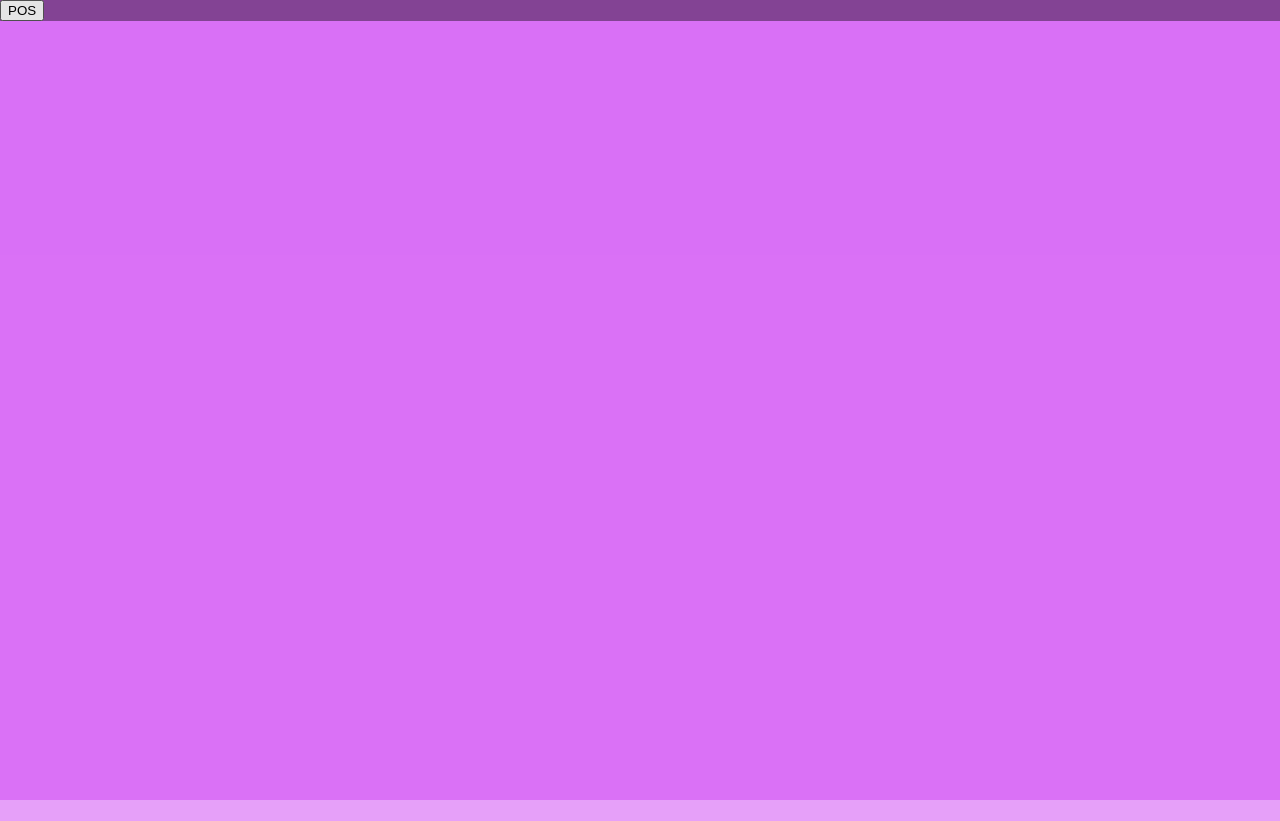
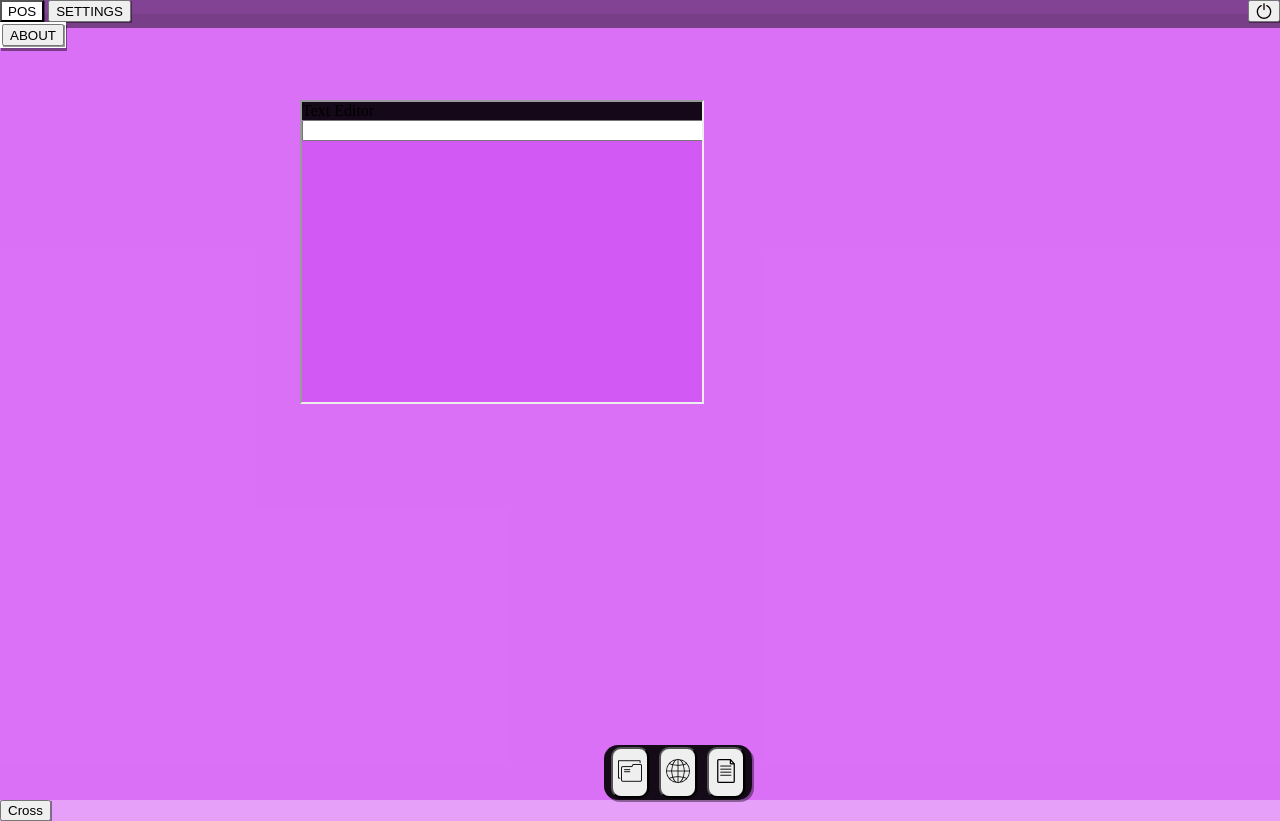
Before and after one commit to mraps98/pOS, a plain HTML site: page index.html in a window 1280 px wide. Both pictures are taken after a click on the button "POS". Before the commit the page ends 800 px from the top, so only its background shows below. Drawn offline with nearby package versions, Linux system fonts and the light colour scheme.

Commit message:
logout button

```diff
--- /dev/null
+++ b/apps/textEditor.html
@@ -0,0 +1,17 @@
+<!DOCTYPE html>
+<html lang="en">
+<head>
+    <meta charset="UTF-8">
+    <meta name="viewport" content="width=device-width, initial-scale=1.0">
+    <meta http-equiv="X-UA-Compatible" content="ie=edge">
+    <title>Text Editor</title>
+    <link rel="stylesheet" href="../css/textEditor.css">
+    <link rel="stylesheet" href="../css/styles.css">
+</head>
+<body>
+    <div id="titleBar">
+        Text Editor
+    </div>
+    <input type="text">
+</body>
+</html>
--- a/css/styles.css
+++ b/css/styles.css
@@ -1,8 +1,27 @@
+/* generic */
+div{
+    margin:0;
+}
 body{
     margin:0;
     background-color:rgba(206,66,244,0.5);
 }
+ul{
+    list-style-type: none;
+    padding:0;
+    margin:0;
+}
+button{
+    margin:0px;
+    box-shadow:1px 1px rgba(0,0,0,0.4);
+    transition-duration:1s;
+}
+button:hover{
+    background-color: white;
+    transition-duration: 1s;
+}
 
+/* login box */
 #loginBox{
     background-color:rgba(255,255,255,0.8);
     display:block;
@@ -12,14 +31,15 @@ body{
     padding:30px;
     margin:auto;
     box-shadow: 5px 10px #888888;
-    display:none;
+                                                display:none;
 }
 #loginBox div{
     margin:20px;
 }
 
+/* homescreen */
 #homeScreen{
-    /* display:none; */
+                                                /* display:none; */
     width:100%;
     margin:0px;
 }
@@ -27,7 +47,70 @@ h1,p{
     margin:0px;
 }
 
+/* taskbar */
 #taskBar{
     width:100%;
     background-color: rgba(0,0,0,0.4);
+    padding: 0px 0;
+    height:14px;
+    box-shadow:0px 14px rgba(0,0,0,0.45);
 }
+.taskBarMenuBox{
+    position:absolute;
+    border:2px solid rgba(255,255,255,1);
+    padding:0px;
+    background-color:rgba(255,255,255,0.8);
+    display:none;
+    box-shadow:1px 3px rgba(0,0,0,0.45);
+}
+.taskBarButton{
+    height:22px;
+}
+.taskBarMenuBox button{
+    width:100%;
+}
+#shutDownButton{
+    position:absolute;
+    right:0px;
+}
+
+/* dock */
+#dock{
+    display:none;
+    position:absolute;
+    padding:2px 2px;
+    background-color: rgba(0,0,0,0.9);
+    box-shadow: 2px 2px rgba(0,0,0,0.4);
+    border-radius:14px;
+}
+.dockButton{
+    padding: 10px 5px;
+    margin: 0 5px;
+    border-radius:10px;
+    transition-duration: 0.2s;
+}
+.dockButton:hover{
+    padding: 15px 10px;
+    transition-duration: 0.2s;
+}
+
+/* window */
+.window{
+    display:none;
+    position:absolute;
+}
+#titleBar{
+    background-color: rgba(0,0,0,0.9);
+}
+.windowCloseButton{
+    position:absolute;
+}
+
+/* text editor */
+#textEditor{
+    height:300px;
+    width:400px;
+    top:100px;
+    left:300px;
+    z-index:20;
+}
--- /dev/null
+++ b/css/textEditor.css
@@ -0,0 +1,9 @@
+body{
+    margin:0;
+    width:100%;
+}
+input{
+    height:100%;
+    width:100%;
+    margin:0;
+}
--- a/index.html
+++ b/index.html
@@ -8,6 +8,7 @@
     <link rel="stylesheet" href="css/styles.css">
 </head>
 <body>
+    <!-- loginbox -->
     <div id="loginBox">
         <div><h1>LOGIN TO POS</h1></div>
         <div>USERNAME: <input id="loginUsername" type="text"></div>
@@ -15,14 +16,44 @@
         <div><button id="loginButton">LOGIN</button></div>
         <span id="error" style="display:none">Invalid Credentials. Please Enter Again</span>
     </div>
+
+    <!-- homescreen -->
     <div id="homeScreen">
         <div id="taskBar">
-            <button>POS</button>
+            <button class="taskBarButton" data-menu="POSMenu">POS</button>
+            <button class="taskBarButton" data-menu="settingsMenu">SETTINGS</button>
+            <button class="taskBarButton" data-menu="shutDownMenu" id="shutDownButton"><img src="./assets/dock/shutDown.png"></button>
         </div>
+
     </div>
+
+    <!-- ToolBar Menus -->
+    <div id="POSMenuBox" class="taskBarMenuBox">
+        <ul id="POSMenu"></ul>
+    </div>
+    <div id="settingsMenuBox" class="taskBarMenuBox">
+        <ul id="settingsMenu"></ul>
+    </div>
+    <div id="shutDownMenuBox" class="taskBarMenuBox">
+        <ul id="shutDownMenu"></ul>
+    </div>
+
+    <!-- Dock -->
+    <div id="dock"></div>
+
+    <!-- Text Editor -->
+    <iframe src="./apps/textEditor.html" id="textEditor" class="window"></iframe>
+
+    </div>
+
+    <!-- Internet Browser -->
+    <iframe src="./apps/internetBrowser.html" id="internetBrowser" class="window"></iframe>
+    </div>
+
+    <!-- Cross Button -->
+    <button class="windowCloseButton">Cross</button>
+
     <script src="https://code.jquery.com/jquery-3.2.1.slim.min.js" integrity="sha384-KJ3o2DKtIkvYIK3UENzmM7KCkRr/rE9/Qpg6aAZGJwFDMVNA/GpGFF93hXpG5KkN" crossorigin="anonymous"></script>
-    <script src="https://cdnjs.cloudflare.com/ajax/libs/popper.js/1.12.9/umd/popper.min.js" integrity="sha384-ApNbgh9B+Y1QKtv3Rn7W3mgPxhU9K/ScQsAP7hUibX39j7fakFPskvXusvfa0b4Q" crossorigin="anonymous"></script>
-    <script src="https://maxcdn.bootstrapcdn.com/bootstrap/4.0.0/js/bootstrap.min.js" integrity="sha384-JZR6Spejh4U02d8jOt6vLEHfe/JQGiRRSQQxSfFWpi1MquVdAyjUar5+76PVCmYl" crossorigin="anonymous"></script>
     <script src="js/login.js"></script>
     <script src="js/homeScreen.js"></script>
 </body>
--- a/js/homeScreen.js
+++ b/js/homeScreen.js
@@ -2,20 +2,72 @@ $(document).ready(function(){
 
     var HomeScreen = {
         backgroundColor: "rgba(206,66,244,0.5)",
+        POSMenuElements: ["ABOUT"],
+        settingsMenuElements: ["BACKGROUND"],
+        shutDownMenuElements: ["LOGOUT"],
+        dockElements: ["Files","Internet","Text Edit"],
+        dockElementsImages: ["files.png","internet.png","textEdit.png"]
+    };
+
+
+    HomeScreen.fillTaskBarMenus = function(){
+        for(let i = 0; i <HomeScreen.POSMenuElements.length; i++){
+            $("#POSMenu").append("<li><button class='taskBarButton'>" + HomeScreen.POSMenuElements[i] + "</button></li>");
+        }
+        for(let i = 0; i <HomeScreen.settingsMenuElements.length; i++){
+            $("#settingsMenu").append("<li><button class='taskBarButton'>" + HomeScreen.settingsMenuElements[i] + "</button></li>");
+        }
+        for(let i = 0; i <HomeScreen.shutDownMenuElements.length; i++){
+            $("#shutDownMenu").append("<li><button class='taskBarButton'>" + HomeScreen.shutDownMenuElements[i] + "</button></li>");
+        }
+    };
+
+    HomeScreen.fillDock = function(){
+        for(let i = 0; i <HomeScreen.dockElements.length; i++){
+            $("#dock").append("<span class='dockItem'><button class='dockButton'><img src='./assets/dock/" + HomeScreen.dockElementsImages[i] + "'></button></span>");
+        }
+    }
+
+    HomeScreen.setLayout = function(){
+        // homescreen size
+        $("#homeScreen").css('height',window.innerHeight);
+
+        // menu toolbars
+        $(".taskBarMenuBox").css('top',22);
+        $("#POSMenuBox").css('left',0);
+        $("#settingsMenuBox").css('left',45);
+        $("#shutDownMenuBox").css('right',0);
+
+        // dock
+        $("#dock").css('bottom',0);
+        $("#dock").show();
+        $("#dock").css('left', (window.innerWidth - $("#dock").width())/2);
+    };
+
+    HomeScreen.update = function(){
+        $("POSMenuBox").hide();
+        $("settingsMenuBox").hide();
+        $("#homeScreen").css('background-color',HomeScreen.backgroundColor);
     };
 
     HomeScreen.start = function(){
+        HomeScreen.fillTaskBarMenus();
+        HomeScreen.fillDock();
         HomeScreen.setLayout();
         HomeScreen.update();
-    };
 
-    HomeScreen.setLayout = function(){
-        $("#homeScreen").css('height',window.innerHeight);
-    }
-
-    HomeScreen.update = function(){
-        $("#homeScreen").css('background-color',HomeScreen.backgroundColor);
+        // taskbar menu listener
+        $(document).on('click',".taskBarButton",function(){
+            $(".taskBarMenuBox").hide();
+            let menuName = $(this).attr("data-menu");
+            $("#"+menuName+"Box").show();
+        })
+        $(document).on('mouseleave','.taskBarMenuBox',function(){
+            $(this).hide();
+        });
     };
 
     HomeScreen.start();
+
+    $("#textEditor").show();
 });
```
Also changed, not shown: apps/internetBrowser.html (added), assets/dock/files.png (added), assets/dock/internet.png (added), assets/dock/shutDown.png (added), assets/dock/textEdit.png (added), css/internetBrowser.css (added).
